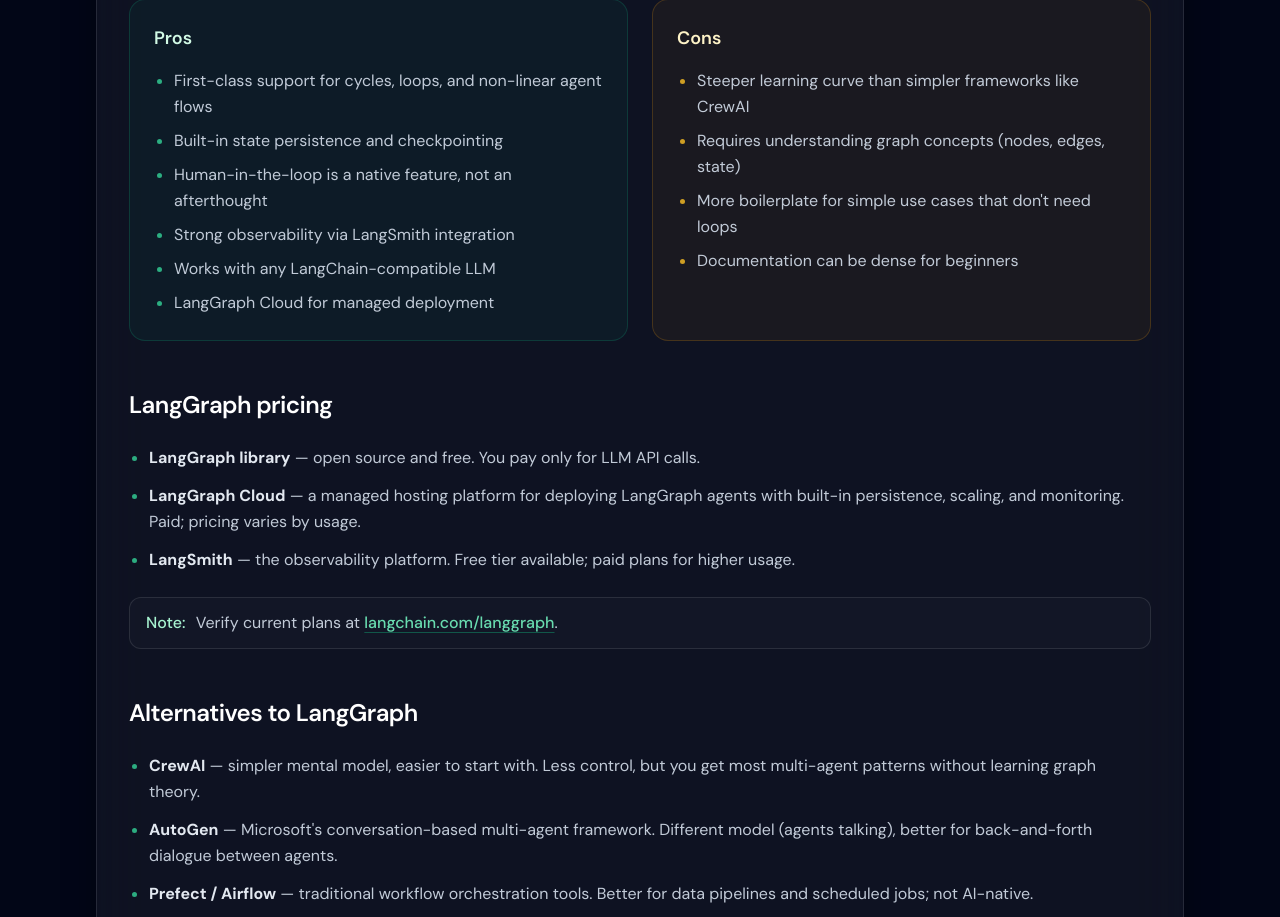
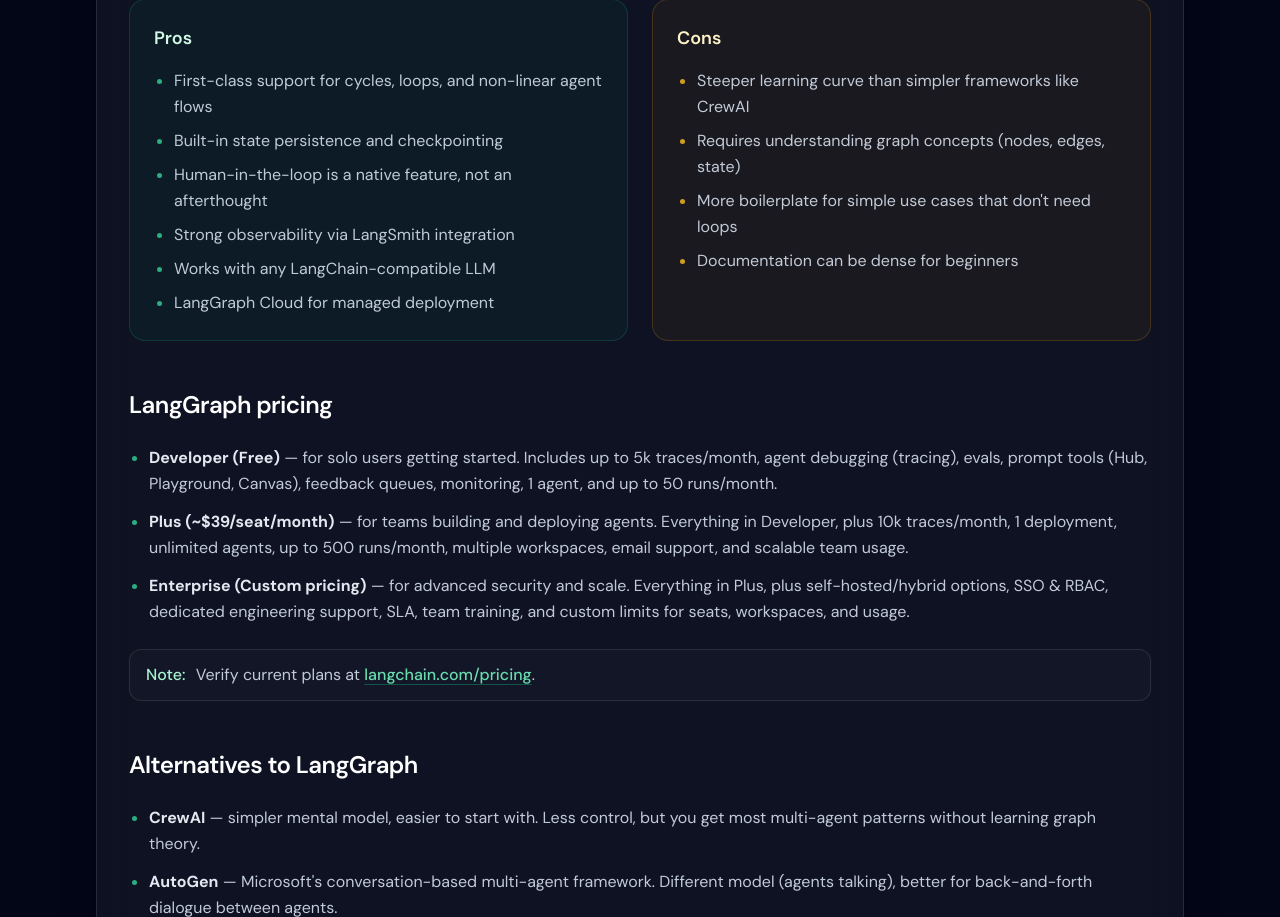
Before and after one commit to abhishekgoyal-a11y/DevShelfs, a Django app: page /ai-tools/langgraph in a window 1280 px wide. Shown: the part 3089-4006 px from the top of the page. Run offline with Django 5.2, Linux system fonts and the light colour scheme; some libraries are stand-ins or nearby versions.

Commit message:
Update CrewAI and LangGraph pricing sections with current plans
CrewAI: replaces old tiers with Basic (Free) and Enterprise (Custom),
adds Pricing button, and updates note text and URL.
LangGraph: replaces old tiers with Developer/Plus/Enterprise plan details,
adds Pricing button, and updates note URL to langchain.com/pricing.

Co-Authored-By: Claude Sonnet 4.6 <noreply@anthropic.com>

```diff
--- a/web/templates/web/langgraph.html
+++ b/web/templates/web/langgraph.html
@@ -39,6 +39,14 @@
             class="inline-flex items-center gap-2 rounded-full border border-white/15 bg-white/[0.04] px-4 py-2 text-sm font-medium text-slate-200/90 transition hover:border-white/25 hover:bg-white/[0.07] hover:text-white"
           >
             Docs <span aria-hidden class="text-slate-400">↗</span>
+          </a>
+          <a
+            href="https://www.langchain.com/pricing"
+            target="_blank"
+            rel="noopener noreferrer"
+            class="inline-flex items-center gap-2 rounded-full border border-white/15 bg-white/[0.04] px-4 py-2 text-sm font-medium text-slate-200/90 transition hover:border-white/25 hover:bg-white/[0.07] hover:text-white"
+          >
+            Pricing <span aria-hidden class="text-slate-400">↗</span>
           </a>
         </p>
       </div>
@@ -193,16 +201,19 @@
           <h2 id="pricing-heading" class="text-xl font-semibold tracking-tight text-white sm:text-2xl">LangGraph pricing</h2>
           <ul class="list-disc space-y-3 pl-5 marker:text-emerald-400/80">
             <li>
-              <strong class="text-slate-200">LangGraph library</strong> — open source and free. You pay only
-              for LLM API calls.
+              <strong class="text-slate-200">Developer (Free)</strong> — for solo users getting started. Includes up to
+              5k traces/month, agent debugging (tracing), evals, prompt tools (Hub, Playground, Canvas), feedback queues,
+              monitoring, 1 agent, and up to 50 runs/month.
             </li>
             <li>
-              <strong class="text-slate-200">LangGraph Cloud</strong> — a managed hosting platform for deploying
-              LangGraph agents with built-in persistence, scaling, and monitoring. Paid; pricing varies by usage.
+              <strong class="text-slate-200">Plus (~$39/seat/month)</strong> — for teams building and deploying agents.
+              Everything in Developer, plus 10k traces/month, 1 deployment, unlimited agents, up to 500 runs/month,
+              multiple workspaces, email support, and scalable team usage.
             </li>
             <li>
-              <strong class="text-slate-200">LangSmith</strong> — the observability platform. Free tier available;
-              paid plans for higher usage.
+              <strong class="text-slate-200">Enterprise (Custom pricing)</strong> — for advanced security and scale.
+              Everything in Plus, plus self-hosted/hybrid options, SSO &amp; RBAC, dedicated engineering support, SLA,
+              team training, and custom limits for seats, workspaces, and usage.
             </li>
           </ul>
           <p class="rounded-xl border border-white/10 bg-white/[0.02] px-4 py-3 text-slate-300/95">
@@ -210,10 +221,10 @@
             Verify current plans at
             <a
               class="font-medium text-emerald-300/95 underline decoration-emerald-500/40 underline-offset-4 hover:text-emerald-200"
-              href="https://www.langchain.com/langgraph"
+              href="https://www.langchain.com/pricing"
               target="_blank"
               rel="noopener noreferrer"
-              >langchain.com/langgraph</a
+              >langchain.com/pricing</a
             >.
           </p>
         </section>
```
Also changed, not shown: web/templates/web/crewai.html (+15 -6 lines).
